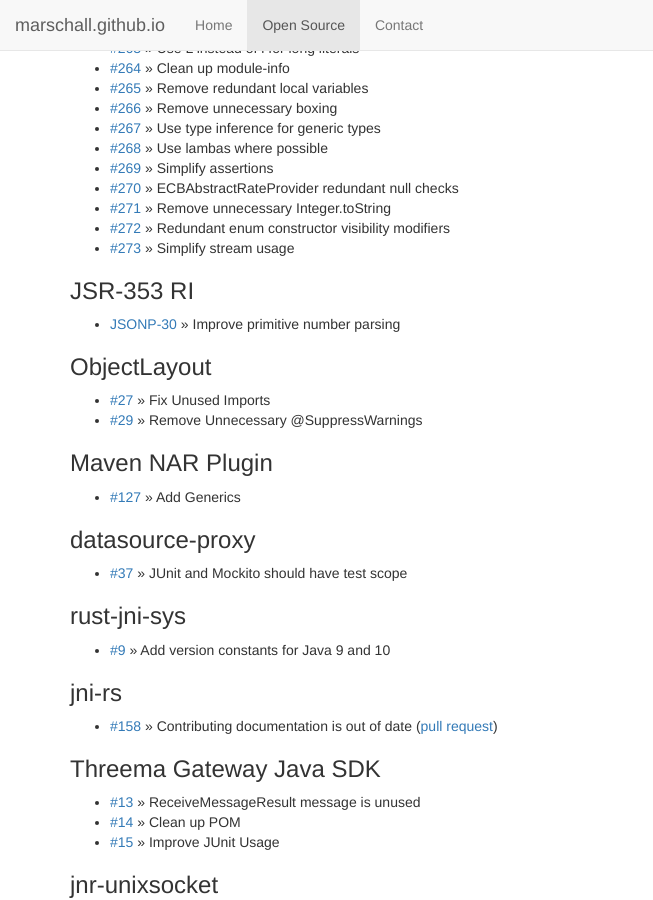
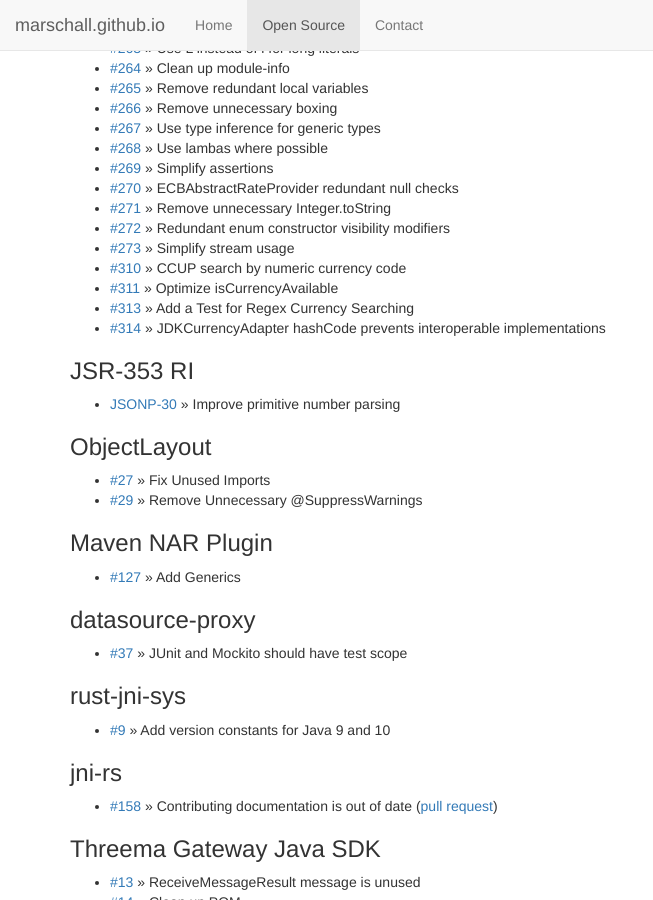
Before and after one commit to marschall/marschall.github.com, a Jekyll site: the page built from open-source.html, in a window 1280 px wide and 900 px high, scrolled down 9047 px. Shown: the whole window, without its empty margins (0-653 px from the left). Built offline with Jekyll 4.4.1, drawn with Linux system fonts in a browser that asks for light colours.

Commit message:
add various moneta prs

```diff
--- a/open-source.html
+++ b/open-source.html
@@ -523,6 +523,10 @@
   <li><a href="https://github.com/JavaMoney/jsr354-ri/pull/271">#271</a> &raquo; Remove unnecessary Integer.toString</li>
   <li><a href="https://github.com/JavaMoney/jsr354-ri/pull/273">#272</a> &raquo; Redundant enum constructor visibility modifiers</li>
   <li><a href="https://github.com/JavaMoney/jsr354-ri/pull/273">#273</a> &raquo; Simplify stream usage</li>
+  <li><a href="https://github.com/JavaMoney/jsr354-ri/pull/310">#310</a> &raquo; CCUP search by numeric currency code</li>
+  <li><a href="https://github.com/JavaMoney/jsr354-ri/pull/311">#311</a> &raquo; Optimize isCurrencyAvailable</li>
+  <li><a href="https://github.com/JavaMoney/jsr354-ri/pull/313">#313</a> &raquo; Add a Test for Regex Currency Searching</li>
+  <li><a href="https://github.com/JavaMoney/jsr354-ri/pull/314">#314</a> &raquo; JDKCurrencyAdapter hashCode prevents interoperable implementations</li>
 </ul>
 <h3>JSR-353 RI</h3>
 <ul>
```
